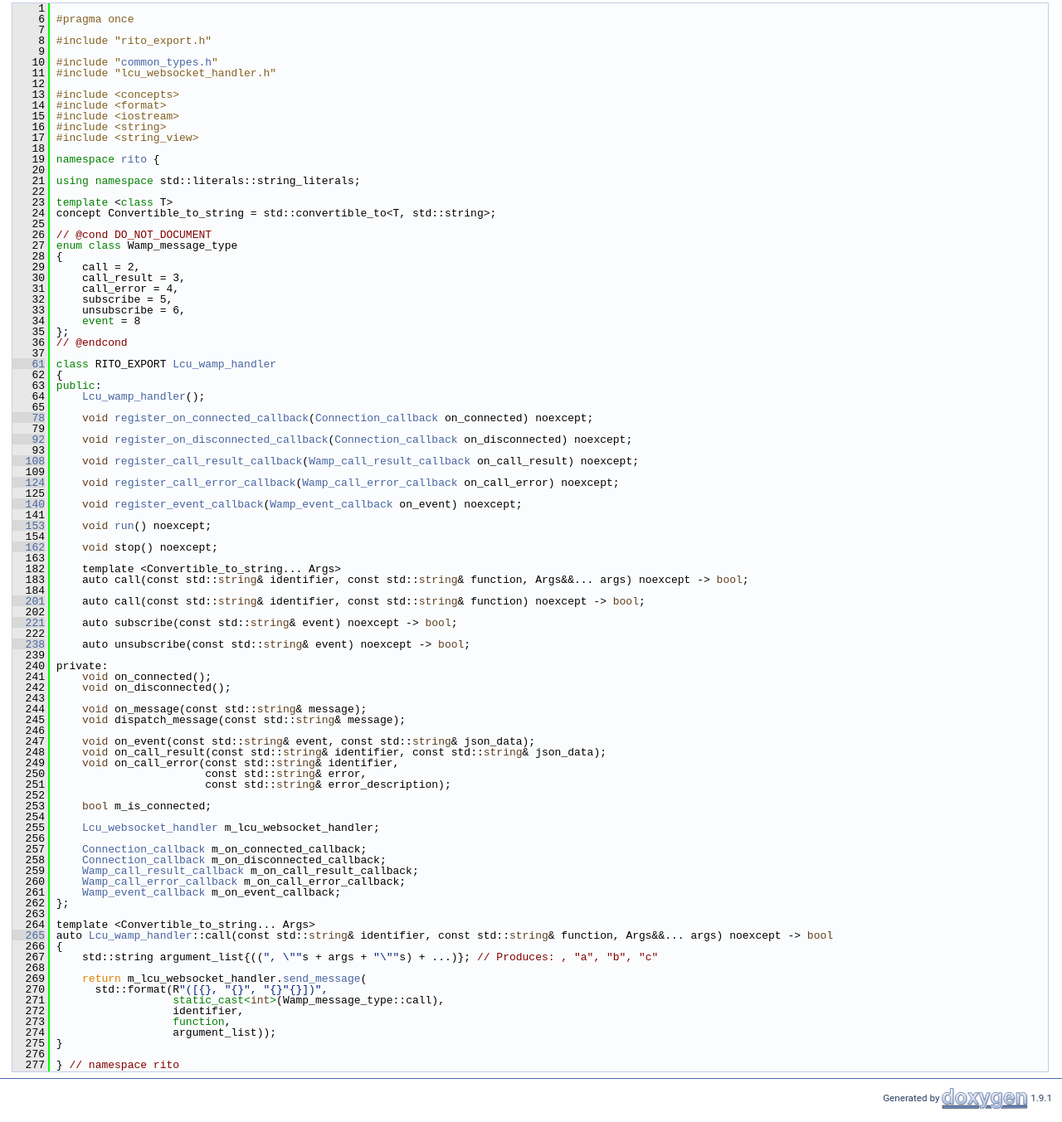
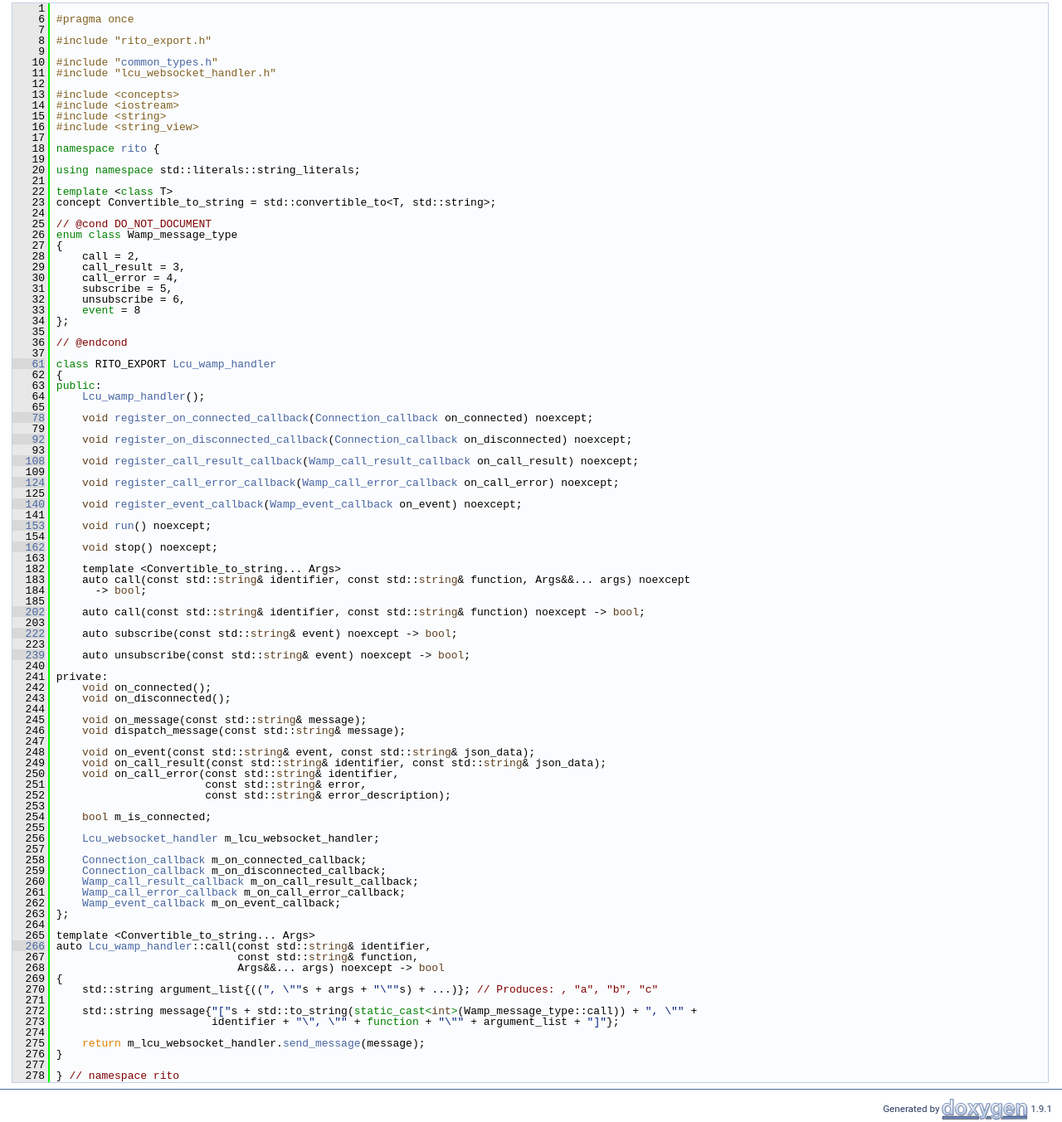
Before and after one commit to bartekprtc/rito, a plain HTML site: page lcu__wamp__handler_8h_source.html in a window 1280 px wide. Shown: the part 217-1570 px from the top of the page at 83% size. Drawn offline with Linux system fonts and the light colour scheme.

Commit message:
Deploying to gh-pages from @ bartekprtc/rito@d13350c8d78b05f7c045d27211618c4b637832f9 🚀

```diff
--- a/lcu__wamp__handler_8h_source.html
+++ b/lcu__wamp__handler_8h_source.html
@@ -79,28 +79,28 @@ $(function() {
 <div class="line"><a name="l00011"></a><span class="lineno">   11</span>&#160;<span class="preprocessor">#include &quot;lcu_websocket_handler.h&quot;</span></div>
 <div class="line"><a name="l00012"></a><span class="lineno">   12</span>&#160; </div>
 <div class="line"><a name="l00013"></a><span class="lineno">   13</span>&#160;<span class="preprocessor">#include &lt;concepts&gt;</span></div>
-<div class="line"><a name="l00014"></a><span class="lineno">   14</span>&#160;<span class="preprocessor">#include &lt;format&gt;</span></div>
-<div class="line"><a name="l00015"></a><span class="lineno">   15</span>&#160;<span class="preprocessor">#include &lt;iostream&gt;</span></div>
-<div class="line"><a name="l00016"></a><span class="lineno">   16</span>&#160;<span class="preprocessor">#include &lt;string&gt;</span></div>
-<div class="line"><a name="l00017"></a><span class="lineno">   17</span>&#160;<span class="preprocessor">#include &lt;string_view&gt;</span></div>
-<div class="line"><a name="l00018"></a><span class="lineno">   18</span>&#160; </div>
-<div class="line"><a name="l00019"></a><span class="lineno">   19</span>&#160;<span class="keyword">namespace </span><a class="code" href="namespacerito.html">rito</a> {</div>
-<div class="line"><a name="l00020"></a><span class="lineno">   20</span>&#160; </div>
-<div class="line"><a name="l00021"></a><span class="lineno">   21</span>&#160;<span class="keyword">using namespace </span>std::literals::string_literals;</div>
-<div class="line"><a name="l00022"></a><span class="lineno">   22</span>&#160; </div>
-<div class="line"><a name="l00023"></a><span class="lineno">   23</span>&#160;<span class="keyword">template</span> &lt;<span class="keyword">class</span> T&gt;</div>
-<div class="line"><a name="l00024"></a><span class="lineno">   24</span>&#160;concept Convertible_to_string = std::convertible_to&lt;T, std::string&gt;;</div>
-<div class="line"><a name="l00025"></a><span class="lineno">   25</span>&#160; </div>
-<div class="line"><a name="l00026"></a><span class="lineno">   26</span>&#160;<span class="comment">// @cond DO_NOT_DOCUMENT</span></div>
-<div class="line"><a name="l00027"></a><span class="lineno">   27</span>&#160;<span class="keyword">enum class</span> Wamp_message_type</div>
-<div class="line"><a name="l00028"></a><span class="lineno">   28</span>&#160;{</div>
-<div class="line"><a name="l00029"></a><span class="lineno">   29</span>&#160;    call = 2,</div>
-<div class="line"><a name="l00030"></a><span class="lineno">   30</span>&#160;    call_result = 3,</div>
-<div class="line"><a name="l00031"></a><span class="lineno">   31</span>&#160;    call_error = 4,</div>
-<div class="line"><a name="l00032"></a><span class="lineno">   32</span>&#160;    subscribe = 5,</div>
-<div class="line"><a name="l00033"></a><span class="lineno">   33</span>&#160;    unsubscribe = 6,</div>
-<div class="line"><a name="l00034"></a><span class="lineno">   34</span>&#160;    <span class="keyword">event</span> = 8</div>
-<div class="line"><a name="l00035"></a><span class="lineno">   35</span>&#160;};</div>
+<div class="line"><a name="l00014"></a><span class="lineno">   14</span>&#160;<span class="preprocessor">#include &lt;iostream&gt;</span></div>
+<div class="line"><a name="l00015"></a><span class="lineno">   15</span>&#160;<span class="preprocessor">#include &lt;string&gt;</span></div>
+<div class="line"><a name="l00016"></a><span class="lineno">   16</span>&#160;<span class="preprocessor">#include &lt;string_view&gt;</span></div>
+<div class="line"><a name="l00017"></a><span class="lineno">   17</span>&#160; </div>
+<div class="line"><a name="l00018"></a><span class="lineno">   18</span>&#160;<span class="keyword">namespace </span><a class="code" href="namespacerito.html">rito</a> {</div>
+<div class="line"><a name="l00019"></a><span class="lineno">   19</span>&#160; </div>
+<div class="line"><a name="l00020"></a><span class="lineno">   20</span>&#160;<span class="keyword">using namespace </span>std::literals::string_literals;</div>
+<div class="line"><a name="l00021"></a><span class="lineno">   21</span>&#160; </div>
+<div class="line"><a name="l00022"></a><span class="lineno">   22</span>&#160;<span class="keyword">template</span> &lt;<span class="keyword">class</span> T&gt;</div>
+<div class="line"><a name="l00023"></a><span class="lineno">   23</span>&#160;concept Convertible_to_string = std::convertible_to&lt;T, std::string&gt;;</div>
+<div class="line"><a name="l00024"></a><span class="lineno">   24</span>&#160; </div>
+<div class="line"><a name="l00025"></a><span class="lineno">   25</span>&#160;<span class="comment">// @cond DO_NOT_DOCUMENT</span></div>
+<div class="line"><a name="l00026"></a><span class="lineno">   26</span>&#160;<span class="keyword">enum class</span> Wamp_message_type</div>
+<div class="line"><a name="l00027"></a><span class="lineno">   27</span>&#160;{</div>
+<div class="line"><a name="l00028"></a><span class="lineno">   28</span>&#160;    call = 2,</div>
+<div class="line"><a name="l00029"></a><span class="lineno">   29</span>&#160;    call_result = 3,</div>
+<div class="line"><a name="l00030"></a><span class="lineno">   30</span>&#160;    call_error = 4,</div>
+<div class="line"><a name="l00031"></a><span class="lineno">   31</span>&#160;    subscribe = 5,</div>
+<div class="line"><a name="l00032"></a><span class="lineno">   32</span>&#160;    unsubscribe = 6,</div>
+<div class="line"><a name="l00033"></a><span class="lineno">   33</span>&#160;    <span class="keyword">event</span> = 8</div>
+<div class="line"><a name="l00034"></a><span class="lineno">   34</span>&#160;};</div>
+<div class="line"><a name="l00035"></a><span class="lineno">   35</span>&#160; </div>
 <div class="line"><a name="l00036"></a><span class="lineno">   36</span>&#160;<span class="comment">// @endcond</span></div>
 <div class="line"><a name="l00037"></a><span class="lineno">   37</span>&#160; </div>
 <div class="line"><a name="l00061"></a><span class="lineno"><a class="line" href="classrito_1_1Lcu__wamp__handler.html">   61</a></span>&#160;<span class="keyword">class </span>RITO_EXPORT <a class="code" href="classrito_1_1Lcu__wamp__handler.html">Lcu_wamp_handler</a></div>
@@ -123,52 +123,53 @@ $(function() {
 <div class="line"><a name="l00162"></a><span class="lineno"><a class="line" href="classrito_1_1Lcu__wamp__handler.html#a7a01e1f6ea9dc64e77a164a362223fdb">  162</a></span>&#160;    <span class="keywordtype">void</span> stop() noexcept;</div>
 <div class="line"><a name="l00163"></a><span class="lineno">  163</span>&#160; </div>
 <div class="line"><a name="l00182"></a><span class="lineno">  182</span>&#160;    template &lt;Convertible_to_string... Args&gt;</div>
-<div class="line"><a name="l00183"></a><span class="lineno">  183</span>&#160;    auto call(const std::<span class="keywordtype">string</span>&amp; identifier, const std::<span class="keywordtype">string</span>&amp; function, Args&amp;&amp;... args) noexcept -&gt; <span class="keywordtype">bool</span>;</div>
-<div class="line"><a name="l00184"></a><span class="lineno">  184</span>&#160; </div>
-<div class="line"><a name="l00201"></a><span class="lineno"><a class="line" href="classrito_1_1Lcu__wamp__handler.html#a8d149d43748a8625e6355527b53b6de1">  201</a></span>&#160;    auto call(const std::<span class="keywordtype">string</span>&amp; identifier, const std::<span class="keywordtype">string</span>&amp; function) noexcept -&gt; <span class="keywordtype">bool</span>;</div>
-<div class="line"><a name="l00202"></a><span class="lineno">  202</span>&#160; </div>
-<div class="line"><a name="l00221"></a><span class="lineno"><a class="line" href="classrito_1_1Lcu__wamp__handler.html#aafb6886e55f23f512bd123f97be95adc">  221</a></span>&#160;    auto subscribe(const std::<span class="keywordtype">string</span>&amp; event) noexcept -&gt; <span class="keywordtype">bool</span>;</div>
-<div class="line"><a name="l00222"></a><span class="lineno">  222</span>&#160; </div>
-<div class="line"><a name="l00238"></a><span class="lineno"><a class="line" href="classrito_1_1Lcu__wamp__handler.html#a5d257dd2f1a589bdd443aa33c4e55a42">  238</a></span>&#160;    auto unsubscribe(const std::<span class="keywordtype">string</span>&amp; event) noexcept -&gt; <span class="keywordtype">bool</span>;</div>
-<div class="line"><a name="l00239"></a><span class="lineno">  239</span>&#160; </div>
-<div class="line"><a name="l00240"></a><span class="lineno">  240</span>&#160;private:</div>
-<div class="line"><a name="l00241"></a><span class="lineno">  241</span>&#160;    <span class="keywordtype">void</span> on_connected();</div>
-<div class="line"><a name="l00242"></a><span class="lineno">  242</span>&#160;    <span class="keywordtype">void</span> on_disconnected();</div>
-<div class="line"><a name="l00243"></a><span class="lineno">  243</span>&#160; </div>
-<div class="line"><a name="l00244"></a><span class="lineno">  244</span>&#160;    <span class="keywordtype">void</span> on_message(const std::<span class="keywordtype">string</span>&amp; message);</div>
-<div class="line"><a name="l00245"></a><span class="lineno">  245</span>&#160;    <span class="keywordtype">void</span> dispatch_message(const std::<span class="keywordtype">string</span>&amp; message);</div>
-<div class="line"><a name="l00246"></a><span class="lineno">  246</span>&#160; </div>
-<div class="line"><a name="l00247"></a><span class="lineno">  247</span>&#160;    <span class="keywordtype">void</span> on_event(const std::<span class="keywordtype">string</span>&amp; event, const std::<span class="keywordtype">string</span>&amp; json_data);</div>
-<div class="line"><a name="l00248"></a><span class="lineno">  248</span>&#160;    <span class="keywordtype">void</span> on_call_result(const std::<span class="keywordtype">string</span>&amp; identifier, const std::<span class="keywordtype">string</span>&amp; json_data);</div>
-<div class="line"><a name="l00249"></a><span class="lineno">  249</span>&#160;    <span class="keywordtype">void</span> on_call_error(const std::<span class="keywordtype">string</span>&amp; identifier,</div>
-<div class="line"><a name="l00250"></a><span class="lineno">  250</span>&#160;                       const std::<span class="keywordtype">string</span>&amp; error,</div>
-<div class="line"><a name="l00251"></a><span class="lineno">  251</span>&#160;                       const std::<span class="keywordtype">string</span>&amp; error_description);</div>
-<div class="line"><a name="l00252"></a><span class="lineno">  252</span>&#160; </div>
-<div class="line"><a name="l00253"></a><span class="lineno">  253</span>&#160;    <span class="keywordtype">bool</span> m_is_connected;</div>
-<div class="line"><a name="l00254"></a><span class="lineno">  254</span>&#160; </div>
-<div class="line"><a name="l00255"></a><span class="lineno">  255</span>&#160;    <a class="code" href="classrito_1_1Lcu__websocket__handler.html">Lcu_websocket_handler</a> m_lcu_websocket_handler;</div>
-<div class="line"><a name="l00256"></a><span class="lineno">  256</span>&#160; </div>
-<div class="line"><a name="l00257"></a><span class="lineno">  257</span>&#160;    <a class="code" href="namespacerito.html#a1778ee7a785dccf226a5dc2f28a46ccb">Connection_callback</a> m_on_connected_callback;</div>
-<div class="line"><a name="l00258"></a><span class="lineno">  258</span>&#160;    <a class="code" href="namespacerito.html#a1778ee7a785dccf226a5dc2f28a46ccb">Connection_callback</a> m_on_disconnected_callback;</div>
-<div class="line"><a name="l00259"></a><span class="lineno">  259</span>&#160;    <a class="code" href="namespacerito.html#acfafc9c26a73a2dc3c6694bd900ddff4">Wamp_call_result_callback</a> m_on_call_result_callback;</div>
-<div class="line"><a name="l00260"></a><span class="lineno">  260</span>&#160;    <a class="code" href="namespacerito.html#a8d462dc69f8e52e3e2e24ee89db92e29">Wamp_call_error_callback</a> m_on_call_error_callback;</div>
-<div class="line"><a name="l00261"></a><span class="lineno">  261</span>&#160;    <a class="code" href="namespacerito.html#aeae2ae1c48628a0079132fe362b94c68">Wamp_event_callback</a> m_on_event_callback;</div>
-<div class="line"><a name="l00262"></a><span class="lineno">  262</span>&#160;};</div>
-<div class="line"><a name="l00263"></a><span class="lineno">  263</span>&#160; </div>
-<div class="line"><a name="l00264"></a><span class="lineno">  264</span>&#160;template &lt;Convertible_to_string... Args&gt;</div>
-<div class="line"><a name="l00265"></a><span class="lineno"><a class="line" href="classrito_1_1Lcu__wamp__handler.html#a6a16070133d9d257d6a03731430172cf">  265</a></span>&#160;auto <a class="code" href="classrito_1_1Lcu__wamp__handler.html">Lcu_wamp_handler</a>::call(const std::<span class="keywordtype">string</span>&amp; identifier, const std::<span class="keywordtype">string</span>&amp; function, Args&amp;&amp;... args) noexcept -&gt; <span class="keywordtype">bool</span></div>
-<div class="line"><a name="l00266"></a><span class="lineno">  266</span>&#160;{</div>
-<div class="line"><a name="l00267"></a><span class="lineno">  267</span>&#160;    std::string argument_list{((<span class="stringliteral">&quot;, \&quot;&quot;</span>s + args + <span class="stringliteral">&quot;\&quot;&quot;</span>s) + ...)}; <span class="comment">// Produces: , &quot;a&quot;, &quot;b&quot;, &quot;c&quot;</span></div>
-<div class="line"><a name="l00268"></a><span class="lineno">  268</span>&#160; </div>
-<div class="line"><a name="l00269"></a><span class="lineno">  269</span>&#160;    <span class="keywordflow">return</span> m_lcu_websocket_handler.<a class="code" href="classrito_1_1Lcu__websocket__handler.html#a42b6a117250c1c063bfb19b1eb87c0bb">send_message</a>(</div>
-<div class="line"><a name="l00270"></a><span class="lineno">  270</span>&#160;      std::format(R<span class="stringliteral">&quot;([{}, &quot;{}&quot;, &quot;{}&quot;{}])&quot;,</span></div>
-<div class="line"><a name="l00271"></a><span class="lineno">  271</span>&#160;<span class="stringliteral">                  </span><span class="keyword">static_cast&lt;</span><span class="keywordtype">int</span><span class="keyword">&gt;</span>(Wamp_message_type::call),</div>
-<div class="line"><a name="l00272"></a><span class="lineno">  272</span>&#160;                  identifier,</div>
-<div class="line"><a name="l00273"></a><span class="lineno">  273</span>&#160;                  <span class="keyword">function</span>,</div>
-<div class="line"><a name="l00274"></a><span class="lineno">  274</span>&#160;                  argument_list));</div>
-<div class="line"><a name="l00275"></a><span class="lineno">  275</span>&#160;}</div>
-<div class="line"><a name="l00276"></a><span class="lineno">  276</span>&#160; </div>
-<div class="line"><a name="l00277"></a><span class="lineno">  277</span>&#160;} <span class="comment">// namespace rito</span></div>
+<div class="line"><a name="l00183"></a><span class="lineno">  183</span>&#160;    auto call(const std::<span class="keywordtype">string</span>&amp; identifier, const std::<span class="keywordtype">string</span>&amp; function, Args&amp;&amp;... args) noexcept</div>
+<div class="line"><a name="l00184"></a><span class="lineno">  184</span>&#160;      -&gt; <span class="keywordtype">bool</span>;</div>
+<div class="line"><a name="l00185"></a><span class="lineno">  185</span>&#160; </div>
+<div class="line"><a name="l00202"></a><span class="lineno"><a class="line" href="classrito_1_1Lcu__wamp__handler.html#a8d149d43748a8625e6355527b53b6de1">  202</a></span>&#160;    auto call(const std::<span class="keywordtype">string</span>&amp; identifier, const std::<span class="keywordtype">string</span>&amp; function) noexcept -&gt; <span class="keywordtype">bool</span>;</div>
+<div class="line"><a name="l00203"></a><span class="lineno">  203</span>&#160; </div>
+<div class="line"><a name="l00222"></a><span class="lineno"><a class="line" href="classrito_1_1Lcu__wamp__handler.html#aafb6886e55f23f512bd123f97be95adc">  222</a></span>&#160;    auto subscribe(const std::<span class="keywordtype">string</span>&amp; event) noexcept -&gt; <span class="keywordtype">bool</span>;</div>
+<div class="line"><a name="l00223"></a><span class="lineno">  223</span>&#160; </div>
+<div class="line"><a name="l00239"></a><span class="lineno"><a class="line" href="classrito_1_1Lcu__wamp__handler.html#a5d257dd2f1a589bdd443aa33c4e55a42">  239</a></span>&#160;    auto unsubscribe(const std::<span class="keywordtype">string</span>&amp; event) noexcept -&gt; <span class="keywordtype">bool</span>;</div>
+<div class="line"><a name="l00240"></a><span class="lineno">  240</span>&#160; </div>
+<div class="line"><a name="l00241"></a><span class="lineno">  241</span>&#160;private:</div>
+<div class="line"><a name="l00242"></a><span class="lineno">  242</span>&#160;    <span class="keywordtype">void</span> on_connected();</div>
+<div class="line"><a name="l00243"></a><span class="lineno">  243</span>&#160;    <span class="keywordtype">void</span> on_disconnected();</div>
+<div class="line"><a name="l00244"></a><span class="lineno">  244</span>&#160; </div>
+<div class="line"><a name="l00245"></a><span class="lineno">  245</span>&#160;    <span class="keywordtype">void</span> on_message(const std::<span class="keywordtype">string</span>&amp; message);</div>
+<div class="line"><a name="l00246"></a><span class="lineno">  246</span>&#160;    <span class="keywordtype">void</span> dispatch_message(const std::<span class="keywordtype">string</span>&amp; message);</div>
+<div class="line"><a name="l00247"></a><span class="lineno">  247</span>&#160; </div>
+<div class="line"><a name="l00248"></a><span class="lineno">  248</span>&#160;    <span class="keywordtype">void</span> on_event(const std::<span class="keywordtype">string</span>&amp; event, const std::<span class="keywordtype">string</span>&amp; json_data);</div>
+<div class="line"><a name="l00249"></a><span class="lineno">  249</span>&#160;    <span class="keywordtype">void</span> on_call_result(const std::<span class="keywordtype">string</span>&amp; identifier, const std::<span class="keywordtype">string</span>&amp; json_data);</div>
+<div class="line"><a name="l00250"></a><span class="lineno">  250</span>&#160;    <span class="keywordtype">void</span> on_call_error(const std::<span class="keywordtype">string</span>&amp; identifier,</div>
+<div class="line"><a name="l00251"></a><span class="lineno">  251</span>&#160;                       const std::<span class="keywordtype">string</span>&amp; error,</div>
+<div class="line"><a name="l00252"></a><span class="lineno">  252</span>&#160;                       const std::<span class="keywordtype">string</span>&amp; error_description);</div>
+<div class="line"><a name="l00253"></a><span class="lineno">  253</span>&#160; </div>
+<div class="line"><a name="l00254"></a><span class="lineno">  254</span>&#160;    <span class="keywordtype">bool</span> m_is_connected;</div>
+<div class="line"><a name="l00255"></a><span class="lineno">  255</span>&#160; </div>
+<div class="line"><a name="l00256"></a><span class="lineno">  256</span>&#160;    <a class="code" href="classrito_1_1Lcu__websocket__handler.html">Lcu_websocket_handler</a> m_lcu_websocket_handler;</div>
+<div class="line"><a name="l00257"></a><span class="lineno">  257</span>&#160; </div>
+<div class="line"><a name="l00258"></a><span class="lineno">  258</span>&#160;    <a class="code" href="namespacerito.html#a1778ee7a785dccf226a5dc2f28a46ccb">Connection_callback</a> m_on_connected_callback;</div>
+<div class="line"><a name="l00259"></a><span class="lineno">  259</span>&#160;    <a class="code" href="namespacerito.html#a1778ee7a785dccf226a5dc2f28a46ccb">Connection_callback</a> m_on_disconnected_callback;</div>
+<div class="line"><a name="l00260"></a><span class="lineno">  260</span>&#160;    <a class="code" href="namespacerito.html#acfafc9c26a73a2dc3c6694bd900ddff4">Wamp_call_result_callback</a> m_on_call_result_callback;</div>
+<div class="line"><a name="l00261"></a><span class="lineno">  261</span>&#160;    <a class="code" href="namespacerito.html#a8d462dc69f8e52e3e2e24ee89db92e29">Wamp_call_error_callback</a> m_on_call_error_callback;</div>
+<div class="line"><a name="l00262"></a><span class="lineno">  262</span>&#160;    <a class="code" href="namespacerito.html#aeae2ae1c48628a0079132fe362b94c68">Wamp_event_callback</a> m_on_event_callback;</div>
+<div class="line"><a name="l00263"></a><span class="lineno">  263</span>&#160;};</div>
+<div class="line"><a name="l00264"></a><span class="lineno">  264</span>&#160; </div>
+<div class="line"><a name="l00265"></a><span class="lineno">  265</span>&#160;template &lt;Convertible_to_string... Args&gt;</div>
+<div class="line"><a name="l00266"></a><span class="lineno"><a class="line" href="classrito_1_1Lcu__wamp__handler.html#a6a16070133d9d257d6a03731430172cf">  266</a></span>&#160;auto <a class="code" href="classrito_1_1Lcu__wamp__handler.html">Lcu_wamp_handler</a>::call(const std::<span class="keywordtype">string</span>&amp; identifier,</div>
+<div class="line"><a name="l00267"></a><span class="lineno">  267</span>&#160;                            const std::<span class="keywordtype">string</span>&amp; function,</div>
+<div class="line"><a name="l00268"></a><span class="lineno">  268</span>&#160;                            Args&amp;&amp;... args) noexcept -&gt; <span class="keywordtype">bool</span></div>
+<div class="line"><a name="l00269"></a><span class="lineno">  269</span>&#160;{</div>
+<div class="line"><a name="l00270"></a><span class="lineno">  270</span>&#160;    std::string argument_list{((<span class="stringliteral">&quot;, \&quot;&quot;</span>s + args + <span class="stringliteral">&quot;\&quot;&quot;</span>s) + ...)}; <span class="comment">// Produces: , &quot;a&quot;, &quot;b&quot;, &quot;c&quot;</span></div>
+<div class="line"><a name="l00271"></a><span class="lineno">  271</span>&#160; </div>
+<div class="line"><a name="l00272"></a><span class="lineno">  272</span>&#160;    std::string message{<span class="stringliteral">&quot;[&quot;</span>s + std::to_string(<span class="keyword">static_cast&lt;</span><span class="keywordtype">int</span><span class="keyword">&gt;</span>(Wamp_message_type::call)) + <span class="stringliteral">&quot;, \&quot;&quot;</span> +</div>
+<div class="line"><a name="l00273"></a><span class="lineno">  273</span>&#160;                        identifier + <span class="stringliteral">&quot;\&quot;, \&quot;&quot;</span> + <span class="keyword">function</span> + <span class="stringliteral">&quot;\&quot;&quot;</span> + argument_list + <span class="stringliteral">&quot;]&quot;</span>};</div>
+<div class="line"><a name="l00274"></a><span class="lineno">  274</span>&#160; </div>
+<div class="line"><a name="l00275"></a><span class="lineno">  275</span>&#160;    <span class="keywordflow">return</span> m_lcu_websocket_handler.<a class="code" href="classrito_1_1Lcu__websocket__handler.html#a42b6a117250c1c063bfb19b1eb87c0bb">send_message</a>(message);</div>
+<div class="line"><a name="l00276"></a><span class="lineno">  276</span>&#160;}</div>
+<div class="line"><a name="l00277"></a><span class="lineno">  277</span>&#160; </div>
+<div class="line"><a name="l00278"></a><span class="lineno">  278</span>&#160;} <span class="comment">// namespace rito</span></div>
 <div class="ttc" id="aclassrito_1_1Lcu__wamp__handler_html"><div class="ttname"><a href="classrito_1_1Lcu__wamp__handler.html">rito::Lcu_wamp_handler</a></div><div class="ttdoc">Handler for LCU connection over websocket with WAMP protocol. Wrapper for Lcu_websocket_handler class...</div><div class="ttdef"><b>Definition:</b> lcu_wamp_handler.h:62</div></div>
 <div class="ttc" id="aclassrito_1_1Lcu__wamp__handler_html_a06e0495d5f6392f34fe6a25e169be891"><div class="ttname"><a href="classrito_1_1Lcu__wamp__handler.html#a06e0495d5f6392f34fe6a25e169be891">rito::Lcu_wamp_handler::register_on_disconnected_callback</a></div><div class="ttdeci">void register_on_disconnected_callback(Connection_callback on_disconnected) noexcept</div><div class="ttdoc">Registers callback function for LCU disconnected event.</div></div>
 <div class="ttc" id="aclassrito_1_1Lcu__wamp__handler_html_a11a94d11f7aa2ed4149464bdc2f9677e"><div class="ttname"><a href="classrito_1_1Lcu__wamp__handler.html#a11a94d11f7aa2ed4149464bdc2f9677e">rito::Lcu_wamp_handler::register_call_result_callback</a></div><div class="ttdeci">void register_call_result_callback(Wamp_call_result_callback on_call_result) noexcept</div><div class="ttdoc">Registers callback function for CALL.RESULT message received.</div></div>
```
Also changed, not shown: lcu__wamp__handler_8h.html (+0 -1 lines).
